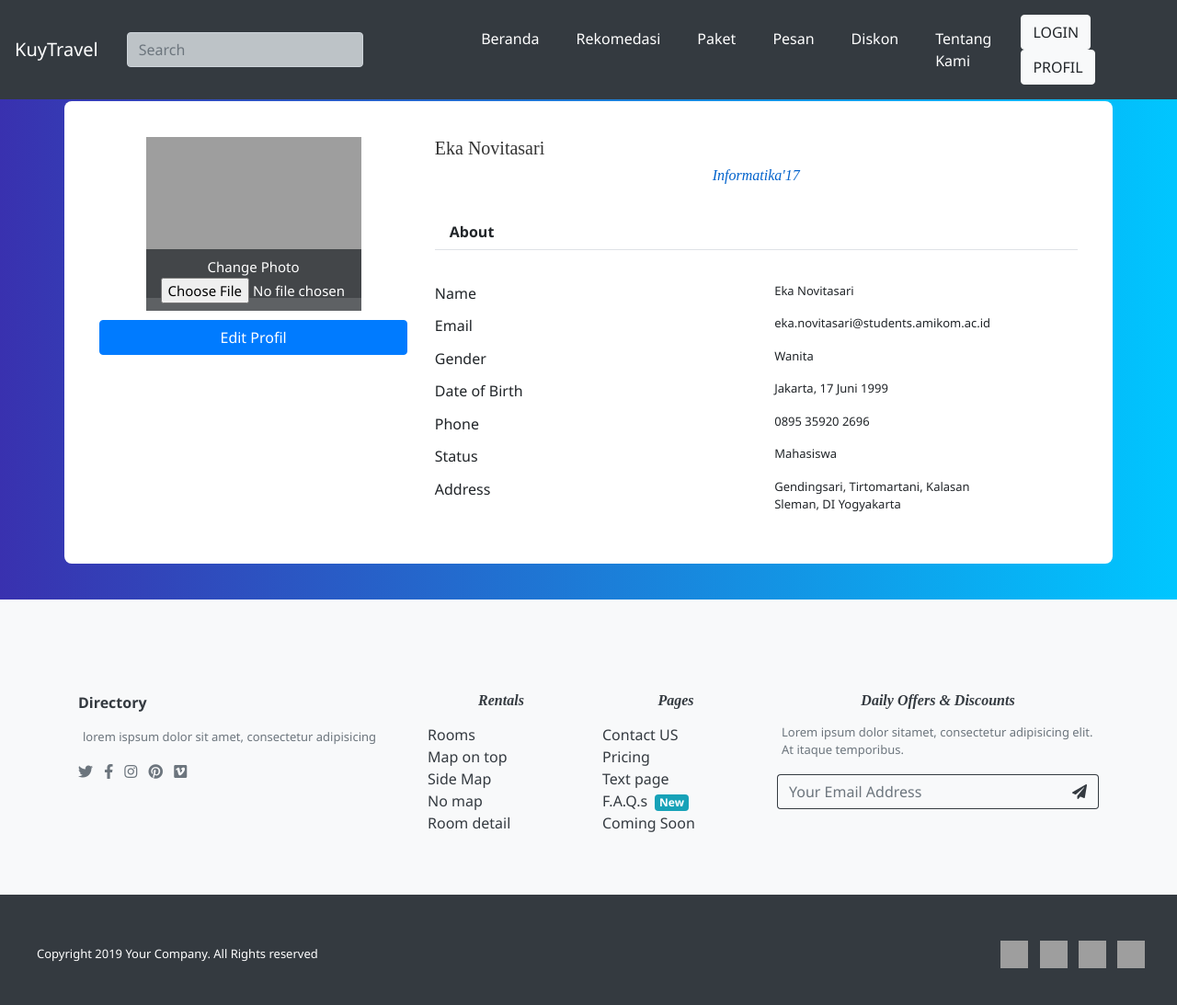
After one commit to q-in-q/kuy-travel, a PHP site: page /profil.php in a window 1280 px wide. The commit adds this page. Shown: the whole page at 92% size. Run offline with PHP 8.4, Linux system fonts and the light colour scheme; grey boxes are pictures that could not be loaded.

Commit message:
update lurd

```diff
--- /dev/null
+++ b/css/styleprofil.css
@@ -0,0 +1,96 @@
+body{
+    background: -webkit-linear-gradient(left, #3931af, #00c6ff);
+}
+.emp-profile{
+    padding: 3%;
+    margin-top: 3%;
+    margin-bottom: 3%;
+    border-radius: 0.5rem;
+    background: #fff;
+}
+.profile-img{
+    width: 100%;
+    text-align: center;
+}
+.profile-img img{
+    width: 70%;
+    height: 100%;
+}
+.profile-img .btn {
+    position: relative;
+    overflow: hidden;
+    margin-top: -20%;
+    width: 70%;
+    border: none;
+    border-radius: 0;
+    font-size: 15px;
+    background: #212529b8;
+}
+.profile-img .file input {
+    position: absolute;
+    opacity: 0;
+    right: 0;
+    top: 0;
+}
+.profile-head h5{
+    color: #333;
+}
+.profile-head h6{
+    color: #0062cc;
+}
+.profile-edit-btn{
+    border: none;
+    border-radius: 1.5rem;
+    width: 70%;
+    padding: 2%;
+    font-weight: 600;
+    color: #6c757d;
+    cursor: pointer;
+}
+
+.profile-head .nav-tabs{
+    margin-bottom:5%;
+}
+.profile-head .nav-tabs .nav-link{
+    font-weight:600;
+    border: none;
+}
+.profile-head .nav-tabs .nav-link.active{
+    border: none;
+    border-bottom:2px solid #0062cc;
+}
+.profile-work{
+    padding: 14%;
+    margin-top: -15%;
+}
+.profile-work p{
+    font-size: 12px;
+    color: #818182;
+    font-weight: 600;
+    margin-top: 10%;
+}
+.profile-work a{
+    text-decoration: none;
+    color: #495057;
+    font-weight: 600;
+    font-size: 14px;
+}
+
+.profile-tab label{
+    font-weight: 600;
+}
+.profile-tab p{
+    font-weight: 600;
+    color: #0062cc;
+}
+#img_profile{
+    background-color: black;
+    color: black;
+    padding: 2px;
+
+}
+.edit .btn{
+    text-align: center;
+    width: 100%;
+
+}
--- a/header.php
+++ b/header.php
@@ -121,7 +121,7 @@
       <ul class="navbar-nav mr-auto">
         <li class="nav-item ">
         <button type="button" class="btn btn-light" onclick="window.location.href='login.php'">LOGIN</button>
-        <button type="button" class="btn btn-light">PROFIL</button>
+        <button type="button" class="btn btn-light" onclick="window.location.href='profil.php'">PROFIL</button>
         </li>
       </ul>
 
--- a/index.php
+++ b/index.php
@@ -449,6 +449,7 @@ include ("header.php");
     </div>
 
 
+
 <?php
 include ("footer.php");
 
--- /dev/null
+++ b/js/profil.js
@@ -0,0 +1,10 @@
+$('#myModal').on('shown.bs.modal', function () {
+    $('#myInput').trigger('focus')
+  })
+function hanyaAngka(evt) {
+    var charCode = (evt.which) ? evt.which : event.keyCode
+    if (charCode > 31 && (charCode < 48 || charCode > 57))
+
+      return false;
+    return true;
+  }
--- a/ourteam.php
+++ b/ourteam.php
@@ -200,5 +200,6 @@
 
     <link rel="stylesheet" href="css/styleourteam.css">
     <br><br>
+</div>
 
 <?php include("footer.php"); ?>
--- a/paket.php
+++ b/paket.php
@@ -483,7 +483,7 @@
             </a>
         </div>
     </div>
-
+</div>
 
     <script src="https://code.jquery.com/jquery-3.3.1.slim.min.js"
         integrity="sha384-q8i/X+965DzO0rT7abK41JStQIAqVgRVzpbzo5smXKp4YfRvH+8abtTE1Pi6jizo" crossorigin="anonymous">
--- /dev/null
+++ b/profil.php
@@ -0,0 +1,163 @@
+<?php include("header.php"); ?>
+
+<br><br><br>
+    <div class="container emp-profile">
+                <form method="post">
+                    <div class="row">
+                        <div class="col-md-4">
+                            <div class="profile-img">
+                                <img src="https://images-na.ssl-images-amazon.com/images/I/61u5UW7uyjL._SL1016_.jpg" alt=""/>
+                                <div class="btn btn-lg btn-primary">
+                                    Change Photo
+                                    <input type="file" name="file"/>
+                                </div>
+                            </div>
+                            <div class="span4">
+                                <div class="edit">
+                                <button type="button" class="btn btn-primary" data-toggle="modal" data-target="#exampleModal">
+                                    Edit Profil
+                                </button>
+                                </div>
+                            </div>
+                        </div>
+                        <div class="col-md-8">
+                            <div class="profile-head">
+                                        <h5>Eka Novitasari</h5>
+                                        <h6>Informatika'17</h6>
+                                        <br>
+                                <ul class="nav nav-tabs" id="myTab" role="tablist">
+                                    <li class="nav-item">
+                                        <a class="nav-link" id="home-tab" data-toggle="tab" role="#" aria-controls="home" aria-selected="true">About</a>
+                                    </li>
+                                </ul>
+                            </div>
+                            <div class="row">
+                                <div class="col-md-6">
+                                    <label>Name</label>
+                                </div>
+                                <div class="col-md-6">
+                                    <p>Eka Novitasari</p>
+                                </div>
+                            </div>
+                            <div class="row">
+                                <div class="col-md-6">
+                                    <label>Email</label>
+                                </div>
+                                <div class="col-md-6">
+                                    <p >eka.novitasari@students.amikom.ac.id</p>
+                                </div>
+                            </div>
+                            <div class="row">
+                                <div class="col-md-6">
+                                    <label>Gender</label>
+                                </div>
+                                <div class="col-md-6">
+                                    <p>Wanita</p>
+                                </div>
+                            </div>
+                            <div class="row">
+                                <div class="col-md-6">
+                                    <label>Date of Birth</label>
+                                </div>
+                                <div class="col-md-6">
+                                    <p>Jakarta, 17 Juni 1999</p>
+                                </div>
+                            </div>
+                            <div class="row">
+                                <div class="col-md-6">
+                                    <label>Phone</label>
+                                </div>
+                                <div class="col-md-6">
+                                    <p>0895 35920 2696</p>
+                                </div>
+                            </div>
+                            <div class="row">
+                                <div class="col-md-6">
+                                    <label>Status</label>
+                                </div>
+                                <div class="col-md-6">
+                                    <p>Mahasiswa</p>
+                                </div>
+                            </div>
+                            <div class="row">
+                                    <div class="col-md-6">
+                                        <label>Address</label>
+                                    </div>
+                                    <div class="col-md-6">
+                                        <p>Gendingsari, Tirtomartani, Kalasan<br> Sleman, DI Yogyakarta</p>
+                                    </div>
+                                </div>
+
+
+                </form>
+</div>
+
+
+  <!-- Modal -->
+  <div class="modal fade" id="exampleModal" tabindex="-1" role="dialog" aria-labelledby="exampleModalLabel" aria-hidden="true">
+    <div class="modal-dialog" role="document">
+      <div class="modal-content">
+        <div class="modal-header">
+          <h5 class="modal-title" id="exampleModalLabel">Edit Profil</h5>
+          <button type="button" class="close" data-dismiss="modal" aria-label="Close">
+            <span aria-hidden="true">&times;</span>
+          </button>
+        </div>
+        <div class="modal-body">
+            <form>
+                <div class="form-group">
+                    <label for="nama">Name</label>
+                    <input type="text" class="form-control"  placeholder="Enter Name">
+                </div>
+                <div class="form-group">
+                    <label for="exampleInputEmail1">Email address</label>
+                    <input type="email" class="form-control" id="exampleInputEmail1" aria-describedby="emailHelp" placeholder="Enter email">
+                </div>
+                <div class="form-groupr">
+                    <label>Gender</label><br>
+                    <input type="radio" name="gender" value="male"> Male
+                    <input type="radio" name="gender" value="female"> Female
+                </div>
+                <div class="form-group" action="/action_page.php">
+                    <label>Date of Birth</label><br>
+                    <input type="date" class="form-control" name="bday">
+                </div>
+                <div class=”form-group”>
+                        <label for=”telpon”>Phone</label>
+                        <input type="text" class="form-control"  placeholder="Enter Phone" onkeypress="return hanyaAngka(event)" />
+                </div>
+                <div class=”form-group”>
+                    <label for=”status”>Status</label>
+                    <select name='Status' class="form-control">
+                        <option value='Pekerja'>Pekerja</option>
+                        <option value='Pelajar'>Pelajar</option>
+                        <option value='Freeland'>Freeland</option>
+                      </select>
+                </div>
+                <div class="form-group">
+                    <label for="alamat">Address</label>
+                    <textarea type="text" class="form-control" id="alamat"  placeholder="Enter Address"></textarea>
+                </div>
+            </form>
+        </div>
+        <div class="modal-footer">
+          <button type="button" class="btn btn-secondary" data-dismiss="modal">Close</button>
+          <button type="button" class="btn btn-primary">Save changes</button>
+        </div>
+      </div>
+    </div>
+  </div>
+
+
+
+  <script src="https://code.jquery.com/jquery-3.3.1.slim.min.js" integrity="sha384-q8i/X+965DzO0rT7abK41JStQIAqVgRVzpbzo5smXKp4YfRvH+8abtTE1Pi6jizo" crossorigin="anonymous"></script>
+    <script src="https://cdnjs.cloudflare.com/ajax/libs/popper.js/1.14.7/umd/popper.min.js" integrity="sha384-UO2eT0CpHqdSJQ6hJty5KVphtPhzWj9WO1clHTMGa3JDZwrnQq4sF86dIHNDz0W1" crossorigin="anonymous"></script>
+    <script src="https://stackpath.bootstrapcdn.com/bootstrap/4.3.1/js/bootstrap.min.js" integrity="sha384-JjSmVgyd0p3pXB1rRibZUAYoIIy6OrQ6VrjIEaFf/nJGzIxFDsf4x0xIM+B07jRM" crossorigin="anonymous"></script>
+    <link rel="stylesheet" href="https://stackpath.bootstrapcdn.com/bootstrap/4.3.1/css/bootstrap.min.css" integrity="sha384-ggOyR0iXCbMQv3Xipma34MD+dH/1fQ784/j6cY/iJTQUOhcWr7x9JvoRxT2MZw1T" crossorigin="anonymous">
+    <link rel="stylesheet" href="css/styleprofil.css">
+    <script src="js/profil.js"></script>
+<br><br><br>
+
+</div>
+</div>
+<?php include("footer.php"); ?>
```
Also changed, not shown: profil.html (added, +163 -0 lines).
